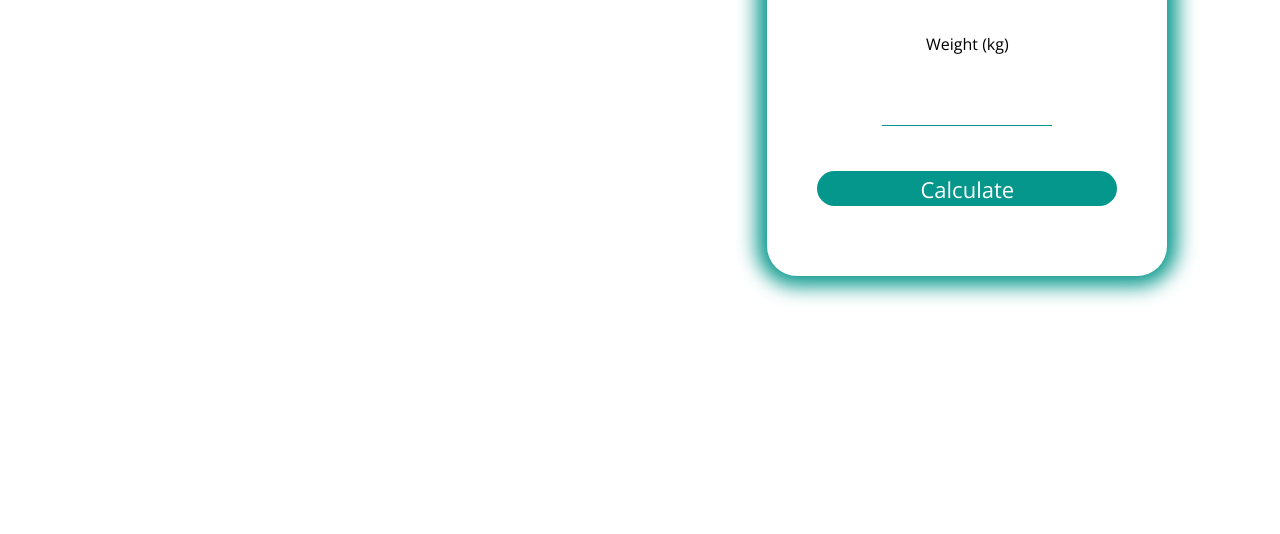
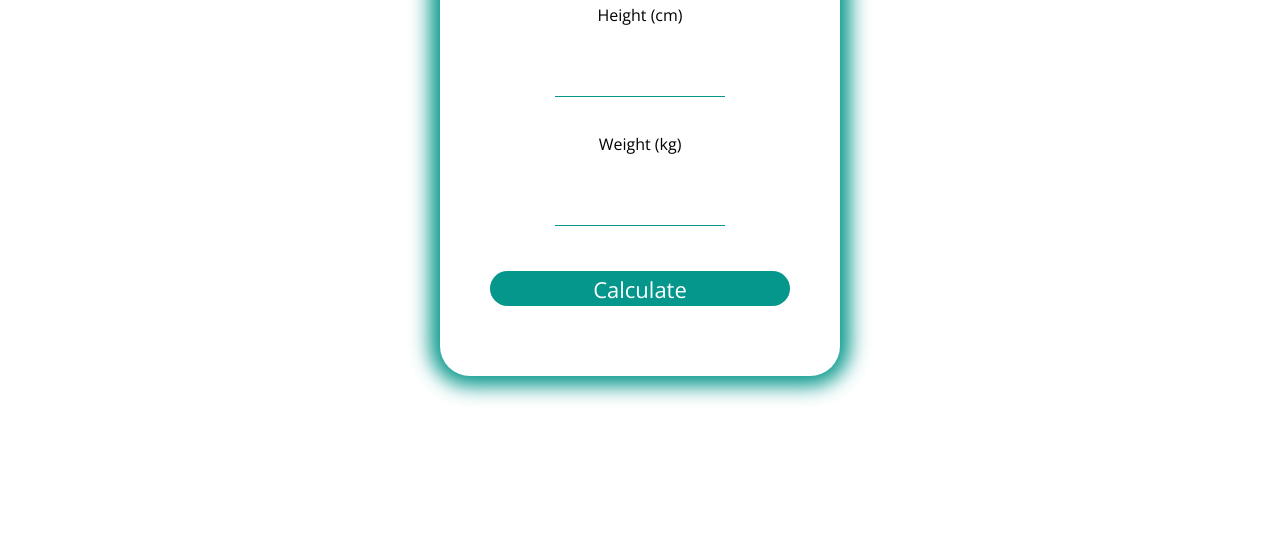
Before and after one commit to mizzx/BMI-calculator, a plain HTML site: page index.html in a window 1280 px wide. Shown: the part 308-842 px from the top of the page. Before the commit the page ends 800 px from the top, so only its background shows below. Drawn offline with nearby package versions, Linux system fonts and the light colour scheme.

Commit message:
Update style.css

```diff
--- a/style.css
+++ b/style.css
@@ -7,10 +7,21 @@
 body {
     display: flex;
     justify-content: center;
+    align-items: center;
+}
+
+.desc{
+    position: absolute;
+    top: 50px;
+    left: 50%;
+    transform: translateX(-50%);
+    font-size: 14px;
+    text-align: center;
+    width: 80%;
 }
 
 .container {
-    margin-top: 50px;
+    margin: 150px;
     width: 300px;
     box-shadow: 0px 0px 20px 10px #05978b;
     padding: 50px;
```
